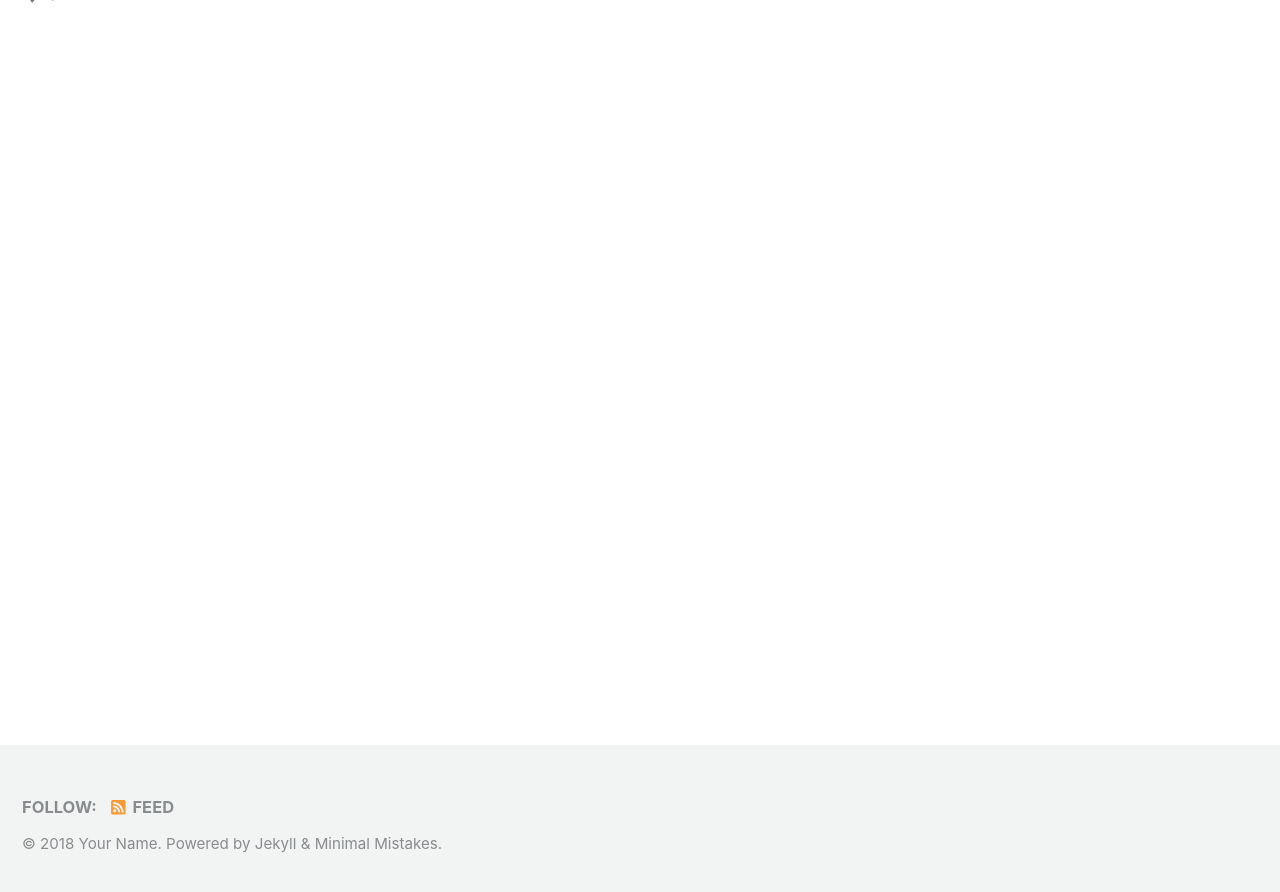
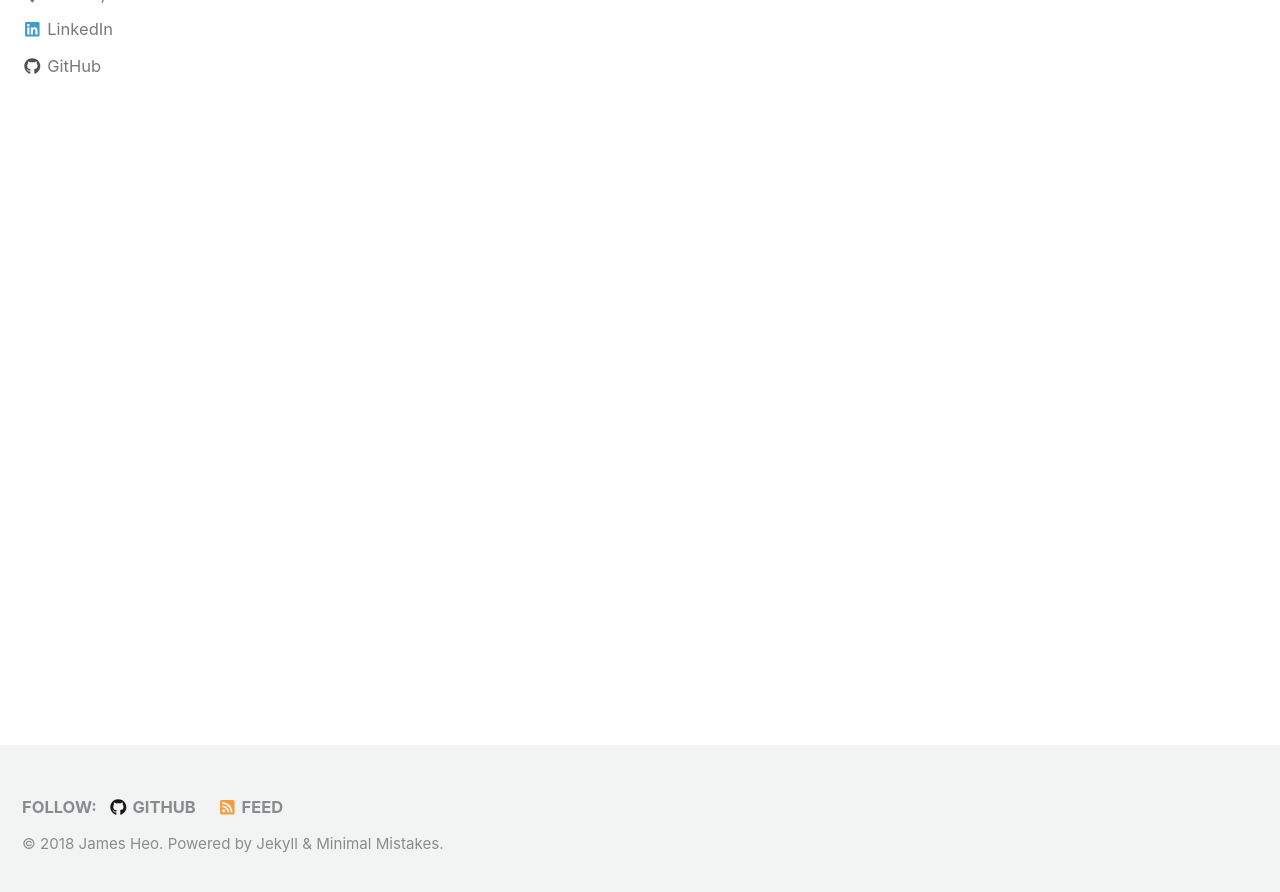
Before and after one commit to JamesHeo/heojstats.github.io, a Jekyll site: the page built from index.html, in a window 1280 px wide and 900 px high, scrolled down 253 px. Shown: the top 892 px of the window. Built offline with Jekyll 4.4.1, drawn with Linux system fonts in a browser that asks for light colours; nearby versions of some CDN libraries; the list of posts is cut into pages by our own code; some of the changed text lies outside the part shown.

Commit message:
Changed set up the main page

```diff
--- a/_config.yml
+++ b/_config.yml
@@ -16,10 +16,10 @@ minimal_mistakes_skin    : "default" # "air", "aqua", "contrast", "dark", "dirt"
 
 # Site Settings
 locale                   : "en-US"
-title                    : "Site Title"
+title                    : "James Heo"
 title_separator          : "-"
-name                     : "Your Name"
-description              : "An amazing website."
+name                     : "James Heo"
+description              : "Data Science Portfolio"
 url                      : # the base hostname & protocol for your site e.g. "https://mmistakes.github.io"
 baseurl                  : # the subpath of your site, e.g. "/blog"
 repository               : # GitHub username/repo-name e.g. "mmistakes/minimal-mistakes"
@@ -100,10 +100,10 @@ analytics:
 
 # Site Author
 author:
-  name             : "Your Name"
+  name             : "James Heo"
   avatar           : # path of avatar image, e.g. "/assets/images/bio-photo.jpg"
-  bio              : "I am an amazing person."
-  location         : "Somewhere"
+  bio              : "Data Science Portfolio"
+  location         : "Oxford, OH"
   email            :
   uri              :
   home             : # null (default), "absolute or relative url to link to author home"
@@ -113,13 +113,13 @@ author:
   flickr           :
   facebook         :
   foursquare       :
-  github           :
+  github           : "heojstats"
   gitlab           :
   google_plus      :
   keybase          :
   instagram        :
   lastfm           :
-  linkedin         : # "john-doe-12345678" (the last part of your profile url, e.g. https://www.linkedin.com/in/john-doe-12345678)
+  linkedin         : "james-heo-916357b2"
   pinterest        :
   soundcloud       :
   stackoverflow    : # "123456/username" (the last part of your profile url, e.g. https://stackoverflow.com/users/123456/username)
@@ -269,3 +269,11 @@ defaults:
       comments: # true
       share: true
       related: true
+
+  # _pages
+  - scope:
+      path: ""
+      type: pages
+    values:
+      layout: single
+      author_profile: true
```
